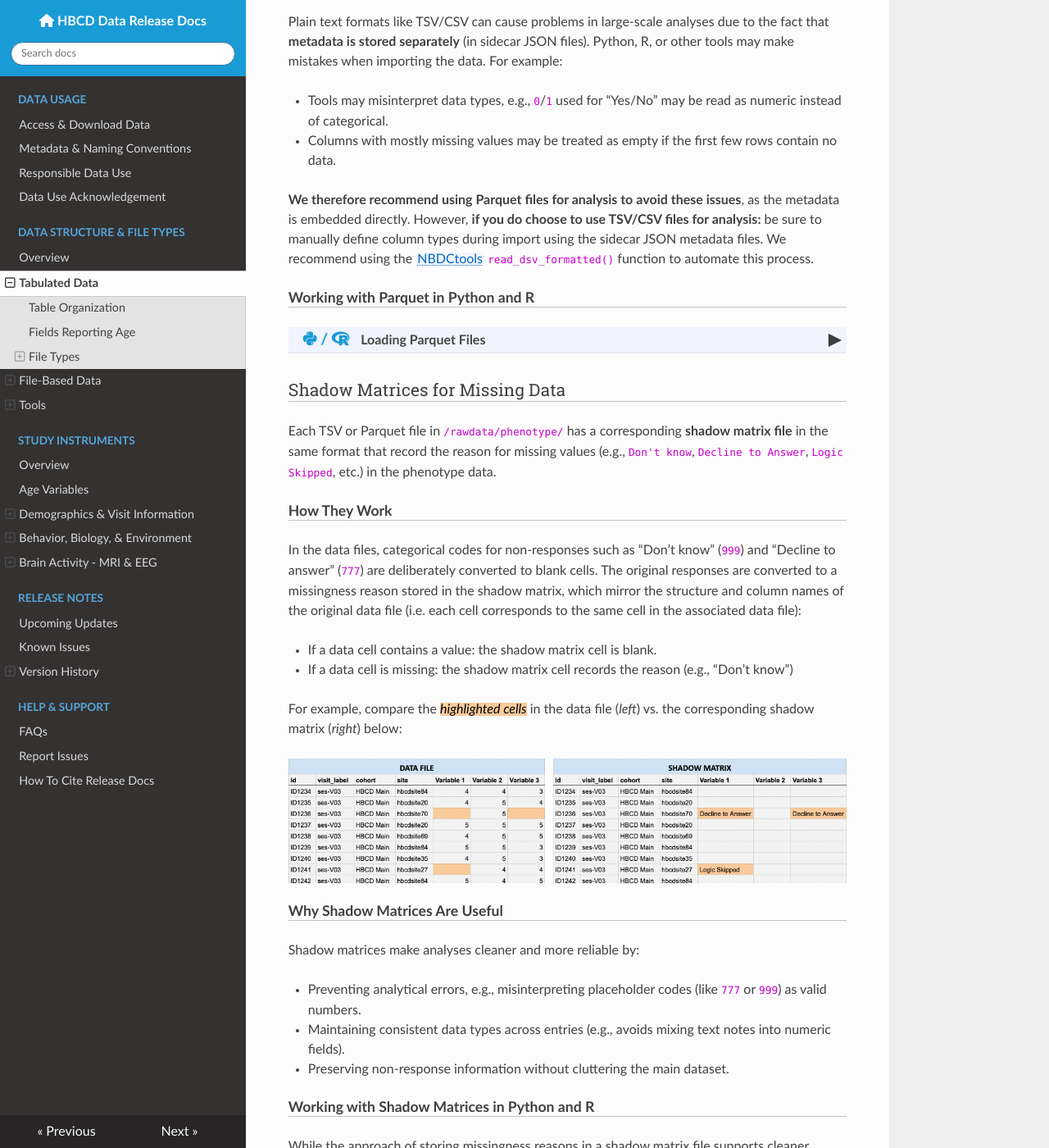
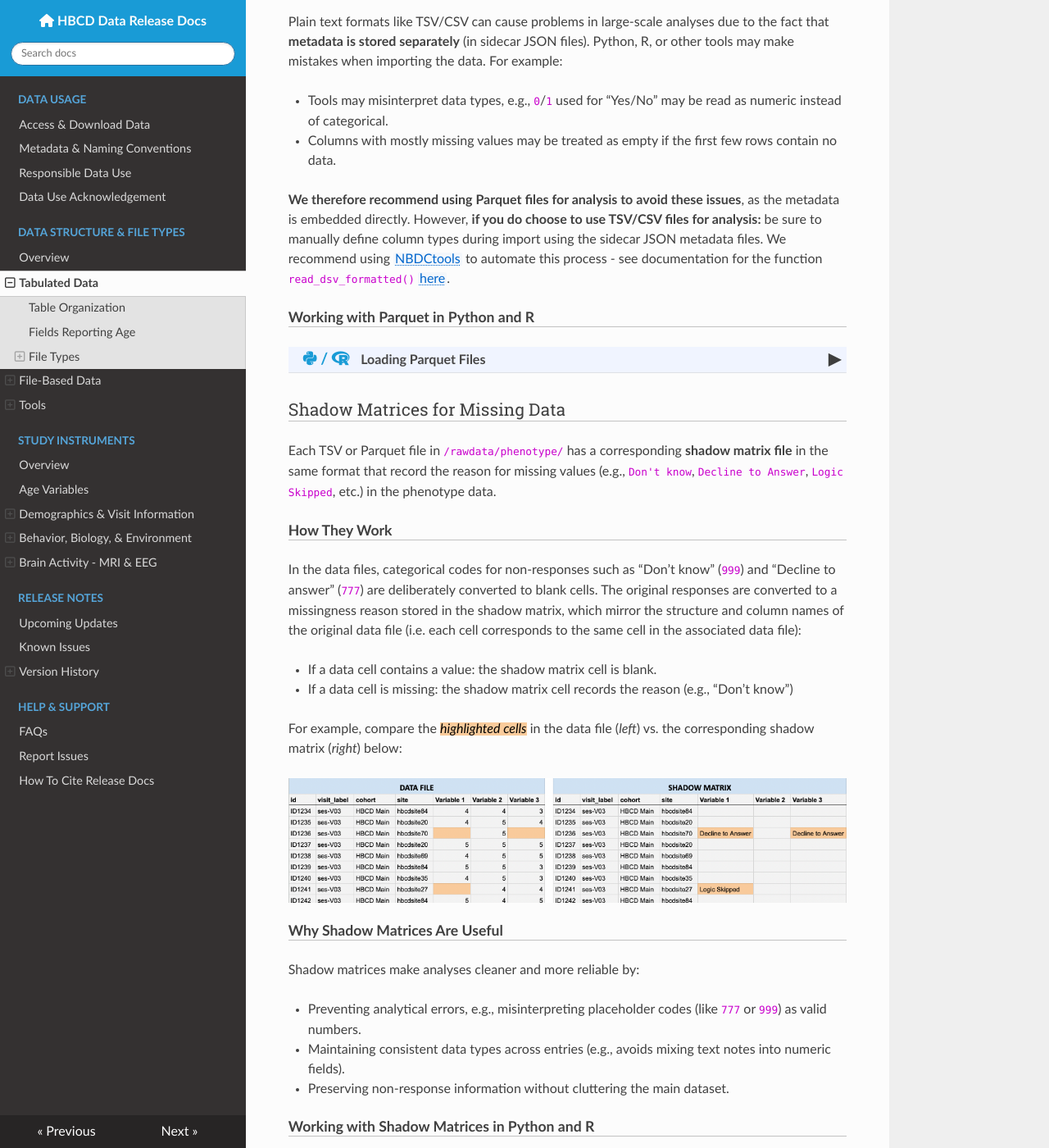
Before and after one commit to nbdc-datahub/hbcd-docs, an MkDocs documentation site: the page built from docs/datacuration/phenotypes.md, in a window 1280 px wide and 1400 px high, scrolled down 2001 px. Shown: the whole window at 82% size. Built offline with MkDocs 1.6.1, drawn with Linux system fonts in a browser that asks for light colours; nearby versions of some CDN libraries; some of the changed lines change nothing that is shown; some of the changed text lies outside the part shown.

Commit message:
add hyperlink to read_dsv_formatted and fix incorrect render of python/R helper functions

```diff
--- a/docs/datacuration/phenotypes.md
+++ b/docs/datacuration/phenotypes.md
@@ -114,7 +114,7 @@
 - Tools may misinterpret data types, e.g., `0`/`1` used for “Yes/No” may be read as numeric instead of categorical.
 - Columns with mostly missing values may be treated as empty if the first few rows contain no data.
 
-**We therefore recommend using Parquet files for analysis to avoid these issues**, as the metadata is embedded directly. However, **if you do choose to use TSV/CSV files for analysis:** be sure to manually define column types during import using the sidecar JSON metadata files. We recommend using the [NBDCtools](recprograms.md#tabulated-data) `read_dsv_formatted()` function to automate this process.
+**We therefore recommend using Parquet files for analysis to avoid these issues**, as the metadata is embedded directly. However, **if you do choose to use TSV/CSV files for analysis:** be sure to manually define column types during import using the sidecar JSON metadata files. We recommend using [NBDCtools](recprograms.md#tabulated-data) to automate this process - see documentation for the function `read_dsv_formatted()` [here](https://software.nbdc-datahub.org/NBDCtools/reference/read_dsv_formatted.html).
 
 #### Working with Parquet in Python and R
 <p>
@@ -179,7 +179,7 @@
 <div id="python-helper-function" class="table-banner" onclick="toggleCollapse(this)">
   <span class="text-with-link">
   <span class="emoji"><i class="fa-brands fa-python"></i></span>
-  <span class="text">Python Helper Function</span>
+  <span class="text">Python</span>
   <a class="anchor-link" href="#python-helper-function" title="Copy link">
   <i class="fa-solid fa-link"></i>
   </a>
@@ -218,14 +218,14 @@
 df = load_data_with_shadow("data.tsv", "shadow_matrix.tsv")
 
 # Example: View reasons for missing data for a given column/variable in the data file
-df[df["<COLUMN NAME>"].isna()][["<COLUMN NAME>_missing_reason"]]
+df[df["&lt;COLUMN NAME&gt;"].isna()][["&lt;COLUMN NAME&gt;_missing_reason"]]
 </code></pre>
 </div>
 
 <div id="r-helper-function" class="table-banner" onclick="toggleCollapse(this)">
   <span class="text-with-link">
   <span class="emoji"><i class="fa-brands fa-r-project"></i></span>
-  <span class="text">R Helper Function Using <a href="../recprograms/#tabulated-data">NBDCtools</a></span>
+  <span class="text">R (using <a href="../recprograms/#tabulated-data">NBDCtools</a>)</span>
   <a class="anchor-link" href="#r-helper-function" title="Copy link">
   <i class="fa-solid fa-link"></i>
   </a>
@@ -234,20 +234,20 @@
 </div>
 <div class="collapsible-content">
   <pre class="helper-code"><code>
-  library(dplyr)
-  library(NBDCtools)
+    library(dplyr)
+    library(NBDCtools)
 
-  # read in data and shadow matrix
-  data <- arrow::read_parquet("path/to/data/<table_name>.parquet")
-  shadow <- arrow::read_parquet("path/to/data/<table_name_shadow>.parquet")
+    # read in data and shadow matrix
+    data <- arrow::read_parquet("path/to/data/&lt;table_name&gt;.parquet")
+    shadow <- arrow::read_parquet("path/to/data/&lt;table_name_shadow&gt;.parquet")
 
-  # bind shadow columns to data
-  data_shadow <- shadow_bind_data(data, shadow)
+    # bind shadow columns to data
+    data_shadow <- shadow_bind_data(data, shadow)
 
-  # show the reasons for missing values for a given variable
-  data_shadow |>
-    filter(is.na(<column_name>)) |>
-    count(<column_name>)
+    # show the reasons for missing values for a given variable
+    data_shadow |>
+      filter(is.na(&lt;column_name&gt;)) |>
+      count(&lt;column_name&gt;)
   </code></pre>
 </div>
 <br>
```
